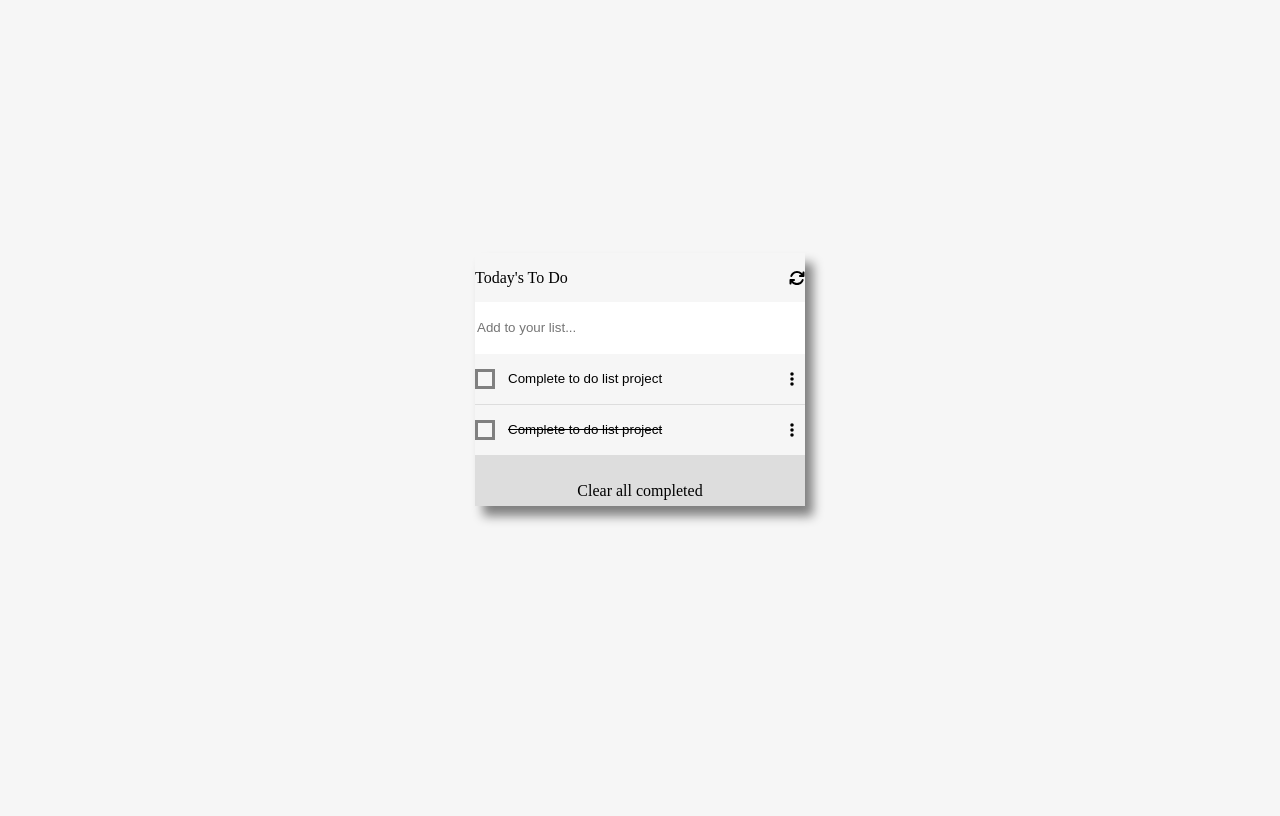
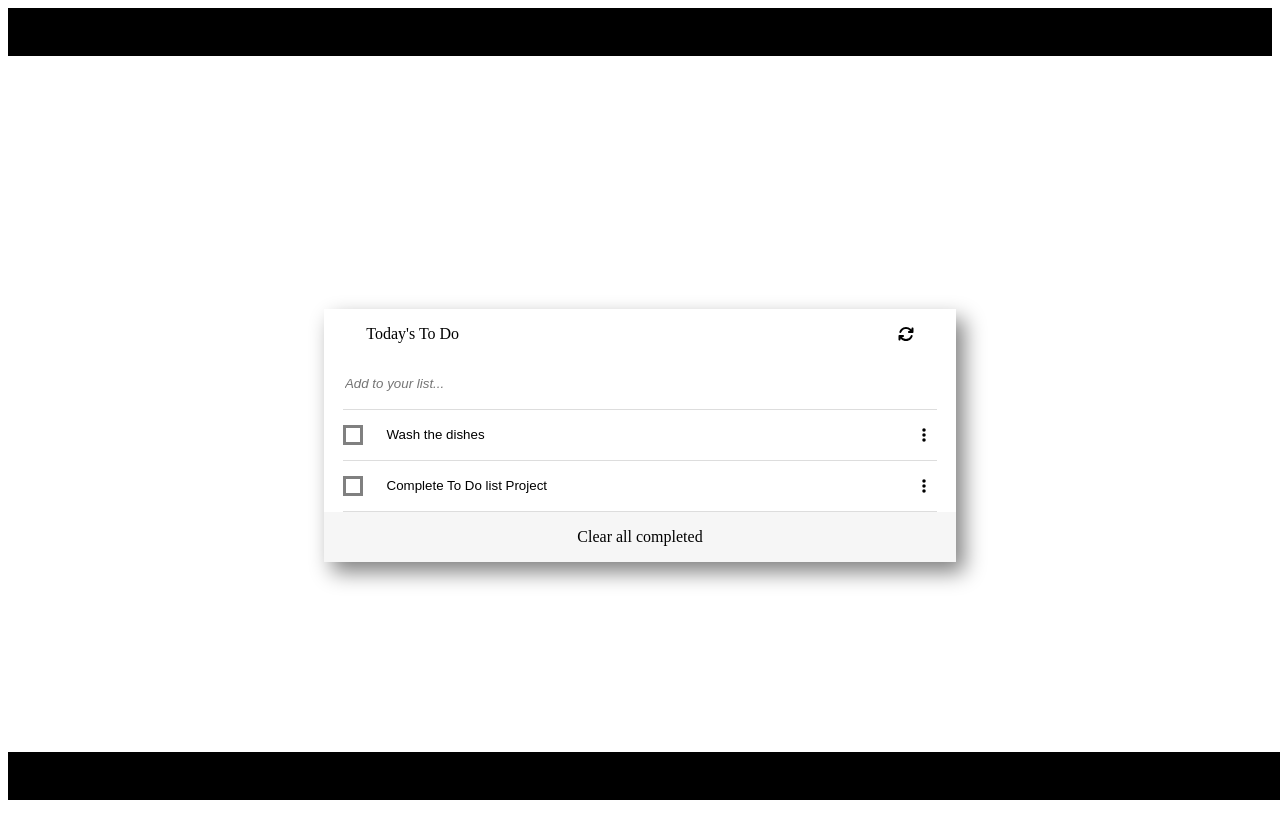
Before and after one commit to KanoCode/todo-list-app, a website built with webpack: page src/index.html in a window 1280 px wide. Built offline with nearby package versions, Linux system fonts and the light colour scheme.

Commit message:
Update index.js, Add list items dynamically

```diff
--- a/src/index.html
+++ b/src/index.html
@@ -7,6 +7,7 @@
     <title>Document</title>
   </head>
   <body>
+    <nav></nav>
     <div class="to-do-container">
       <div class="header">
         <p>Today's To Do</p>
@@ -15,32 +16,9 @@
       <div class="tdo-item">
         <input type="text" placeholder="Add to your list..." />
       </div>
-      <div id="to-do-list">
-        <div class="tdo-item">
-          <span class="before"></span>
-          <input
-            type="button"
-            value="Complete to do list project"
-            onclick="msg()"
-          />
-
-          <i class="fa-solid fa-ellipsis-vertical"></i>
-        </div>
-        <div class="tdo-item">
-          <span class="before"></span>
-          <input
-            class="completed"
-            type="button"
-            value="Complete to do list project"
-            onclick="msg()"
-          />
-
-          <i class="fa-solid fa-ellipsis-vertical"></i>
-        </div>
-      </div>
-
-
+      <div id="to-do-list"></div>
       <div class="last-row"><p>Clear all completed</p></div>
     </div>
+    <footer></footer>
   </body>
 </html>
--- a/src/index.js
+++ b/src/index.js
@@ -2,15 +2,31 @@ import "./style.css";
 import "@fortawesome/fontawesome-free/js/all.js";
 import "@fortawesome/fontawesome-free/css/all.css";
 
-const tdoItems = [
-    {description:"Wash the dishes",
-completed:false,
-index:0}
-,{description:"Complete To Do list Project",
-completed:false,
-index:1}
-]
+const toDoList = [
+  { description: "Wash the dishes", completed: false, index: 0 },
+  { description: "Complete To Do list Project", completed: false, index: 1 },
+];
 
-const toDoList = document.getElementById("to-do-list");
+const ToDoList = document.getElementById("to-do-list");
 
-console.log(toDoList)
+console.log(toDoList);
+const createTodoItem = (obj) => {
+  const tdoItem = document.createElement("div");
+  tdoItem.className = "tdo-item";
+  tdoItem.innerHTML = ` <span class="before"></span>
+<input
+  class="${obj.completed ? "completed" : ""}"
+  type="button"
+  value="${obj.description}"
+  onclick="msg()"
+/>
+
+<i class="fa-solid fa-ellipsis-vertical"></i>
+`;
+  ToDoList.append(tdoItem);
+};
+
+toDoList.forEach((a, i) => {
+  createTodoItem(a);
+  console.log(i, a.index);
+});
--- a/src/style.css
+++ b/src/style.css
@@ -1,32 +1,41 @@
 body {
-  background-color: #f6f6f6;
+  background-color: #fff;
+  height: 100vh;
+}
+nav {
+  height: 6vh;
+  width: 100%;
+  background-color: black;
 }
 
 .to-do-container {
-  width: 330px;
-  box-shadow: 8px 10px 10px grey;
+  width: 50%;
+  box-shadow: 8px 10px 20px grey;
   margin: 20% auto;
 }
 
-/* @media only screen and (max-width: 600px) {
-    body {
-      background-color: lightblue;
-    }
-  } */
 .header {
   display: flex;
-  justify-content: space-between;
+  justify-content: space-around;
   align-items: center;
+}
+.header p {
+  margin-right: 56%;
 }
 
 .tdo-item {
   position: relative;
   display: grid;
   height: 50px;
+  /* margin: 10px 10px; */
   grid-template-columns: 15px auto 15px;
   align-items: center;
-  width: 100%;
+  width: 94%;
+  margin: auto;
   border-bottom: solid #dddddd 1px;
+}
+.tdo-item input::placeholder {
+  font-style: italic;
 }
 
 .tdo-item input[type="button"] {
@@ -38,20 +47,27 @@ body {
   width: 90%;
 }
 
+.tdo-item input {
+  background-color: inherit;
+}
+
 .last-row {
-  background-color: #dddddd;
+  background-color: #f6f6f6;
   height: 50px;
 
   display: flex;
 }
 .last-row p {
-  margin: 8% auto;
+  margin: auto;
 }
 
 .before {
   border: solid 3px grey;
   width: 14px;
   height: 14px;
+}
+.before:hover {
+  cursor: pointer;
 }
 
 .completed {
@@ -69,3 +85,11 @@ body {
 .fa-ellipsis-vertical:hover {
   cursor: move;
 }
+
+footer {
+  height: 6vh;
+  position: fixed;
+  bottom: 0;
+  width: 100%;
+  background-color: black;
+}
```
